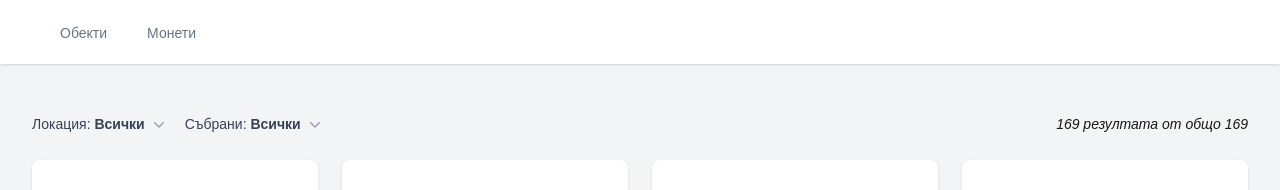
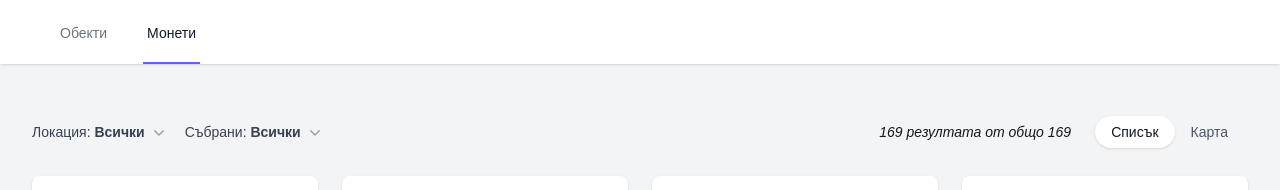
Before and after one commit to sgpopov/100-nto, a Next.js app: page /coins/list in a window 1280 px wide. Shown: the top 190 px of the page. Built offline with nearby package versions, Linux system fonts and the light colour scheme.

Commit message:
feat: added view toggle and mark active navigation item

```diff
--- a/src/app/coins/layout.tsx
+++ b/src/app/coins/layout.tsx
@@ -1,7 +1,9 @@
 "use client";
 
+import { usePathname } from "next/navigation";
 import coins from "@/data/coins.json";
 import Filter from "@/components/Filter";
+import ViewToggle from "@/components/ViewToggle";
 import { useCoinsFilters } from "@/hooks/useCoinsFilters";
 import { CoinsProvider } from "./context";
 
@@ -10,6 +12,7 @@ export default function CoinsLayout({
 }: {
   children: React.ReactNode;
 }) {
+  const pathname = usePathname();
   const filters = useCoinsFilters();
   const {
     selectedLocation,
@@ -19,7 +22,10 @@ export default function CoinsLayout({
     locationOptions,
     collectedFilters,
     filteredData,
+    queryString,
   } = filters;
+
+  const currentView = pathname.startsWith("/coins/map") ? "map" : "list";
 
   return (
     <>
@@ -41,8 +47,16 @@ export default function CoinsLayout({
             />
           </div>
 
-          <div className="text-sm italic pt-5 md:pt-0">
-            {filteredData.length} резултата от общо {coins.length}
+          <div className="flex items-center gap-x-5 pt-5 md:pt-0">
+            <div className="text-sm italic">
+              {filteredData.length} резултата от общо {coins.length}
+            </div>
+
+            <ViewToggle
+              currentView={currentView}
+              listHref={`/coins/list?${queryString}`}
+              mapHref={`/coins/map?${queryString}`}
+            />
           </div>
         </div>
       </section>
--- a/src/components/Navigation.tsx
+++ b/src/components/Navigation.tsx
@@ -18,10 +18,8 @@ export default function Navigation({ links }: { links: NavigationLinks[] }) {
           <div className="flex flex-1 items-stretch justify-start">
             <div className="sm:ml-6 flex space-x-8">
               {links.map((link) => {
-                const isActive =
-                  pathname === link.href ||
-                  (link.href.startsWith("/sites") &&
-                    pathname.startsWith("/sites"));
+                const root = `/${link.href.split("/")[1]}`;
+                const isActive = pathname === link.href || pathname.startsWith(`${root}/`);
 
                 return (
                   <Link
```
